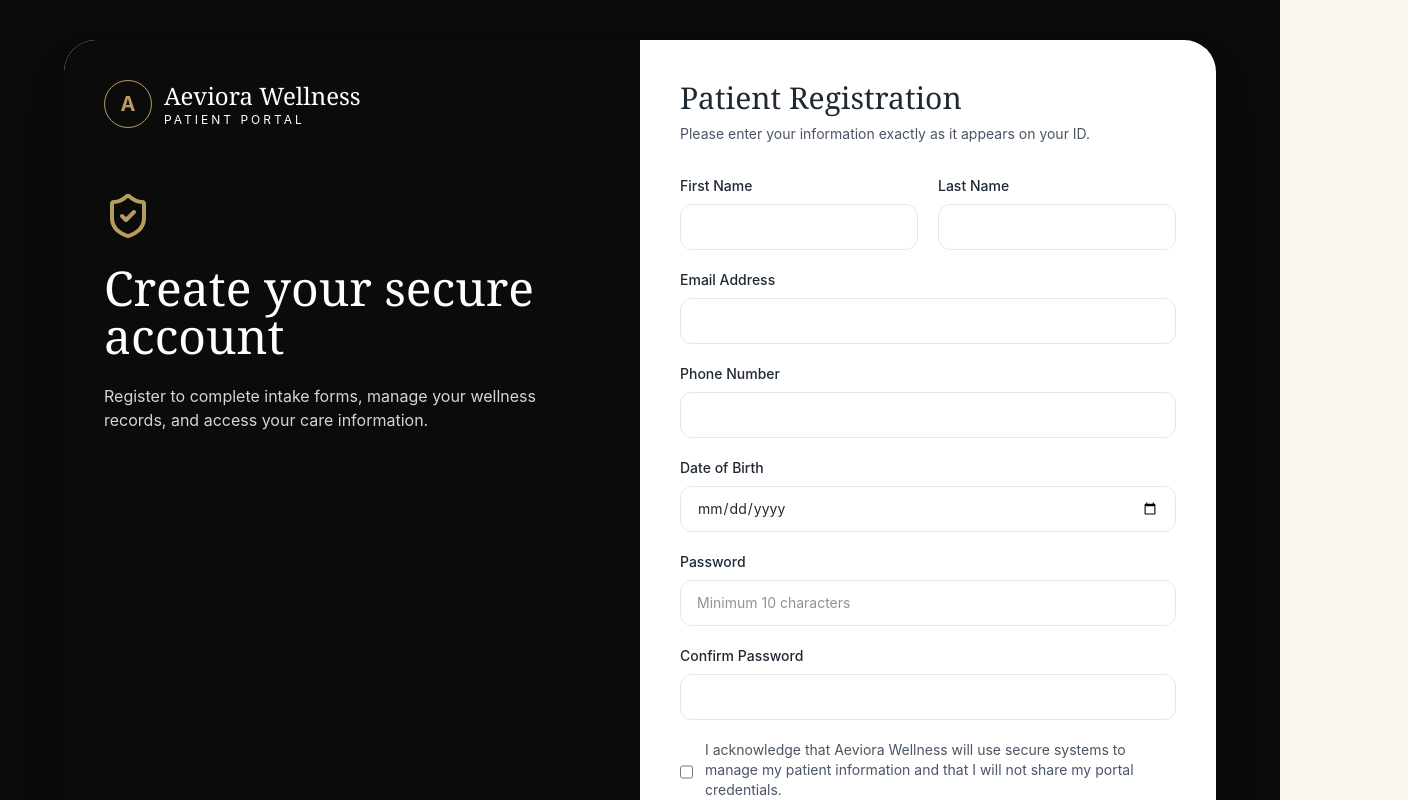
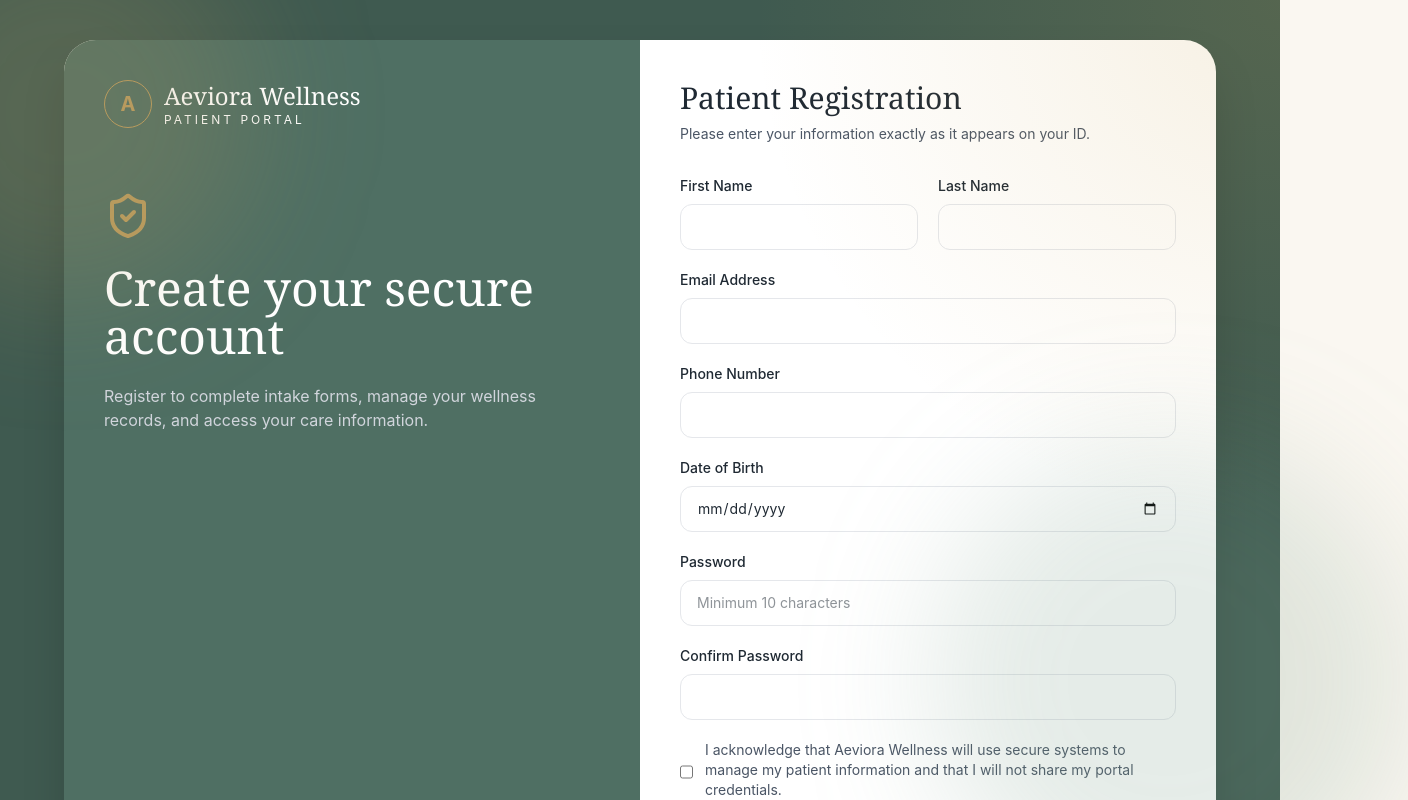
Before and after one commit to rodzdev1971/aeviora, a React (Vite) app: page /aeviora/register in a window 1280 px wide. Shown: the top 800 px of the page, 1408 px wide, since content can reach past the window. Built offline with nearby package versions, Linux system fonts and the light colour scheme.

Commit message:
registration bg page was updated

```diff
--- a/src/pages/Home.jsx
+++ b/src/pages/Home.jsx
@@ -29,9 +29,9 @@ export default function Home() {
   const [isProtocolModalOpen, setIsProtocolModalOpen] = useState(false);
   const [protocol, setProtocol] = useState("General Wellness Consultation");
 
-  const bgStyle = {
-    dark : 'bg-aeviora-black'
-  }
+  // const bgStyle = {
+  //   dark : 'bg-aeviora-black'
+  // }
 
   const modalHandler = function(){
     setIsProtocolModalOpen(prevSet => !prevSet)
--- a/src/pages/Register.jsx
+++ b/src/pages/Register.jsx
@@ -23,9 +23,14 @@ export default function Register() {
   }
 
   return (
-    <main className="min-h-screen bg-aeviora-black px-6 py-10">
+    <main className="min-h-screen  bg-aeviora-primaryDark px-6 py-10">
       <div className="mx-auto grid max-w-6xl overflow-hidden rounded-[2rem] bg-white shadow-2xl md:grid-cols-2">
-        <section className="bg-aeviora-black p-10 text-white">
+        <section className="p-10 bg-aeviora-primary text-white">
+          <div className="absolute inset-0">
+            <div className="absolute left-[-10%] top-[-10%] h-96 w-96 rounded-full bg-aeviora-gold/20 blur-3xl" />
+            <div className="absolute bottom-[-15%] right-[-10%] h-[30rem] w-[30rem] rounded-full bg-aeviora-sage/20 blur-3xl" />
+            <div className="absolute inset-0 bg-[radial-gradient(circle_at_top_right,rgba(201,162,77,0.16),transparent_35%)]" />
+          </div>
           <Link to="/" className="inline-flex items-center gap-3">
             <div className="flex h-12 w-12 items-center justify-center rounded-full border border-aeviora-gold text-xl font-bold text-aeviora-gold">
               A
```
Also changed, not shown: 4 other files (tests, documents, lock files or other folders).
